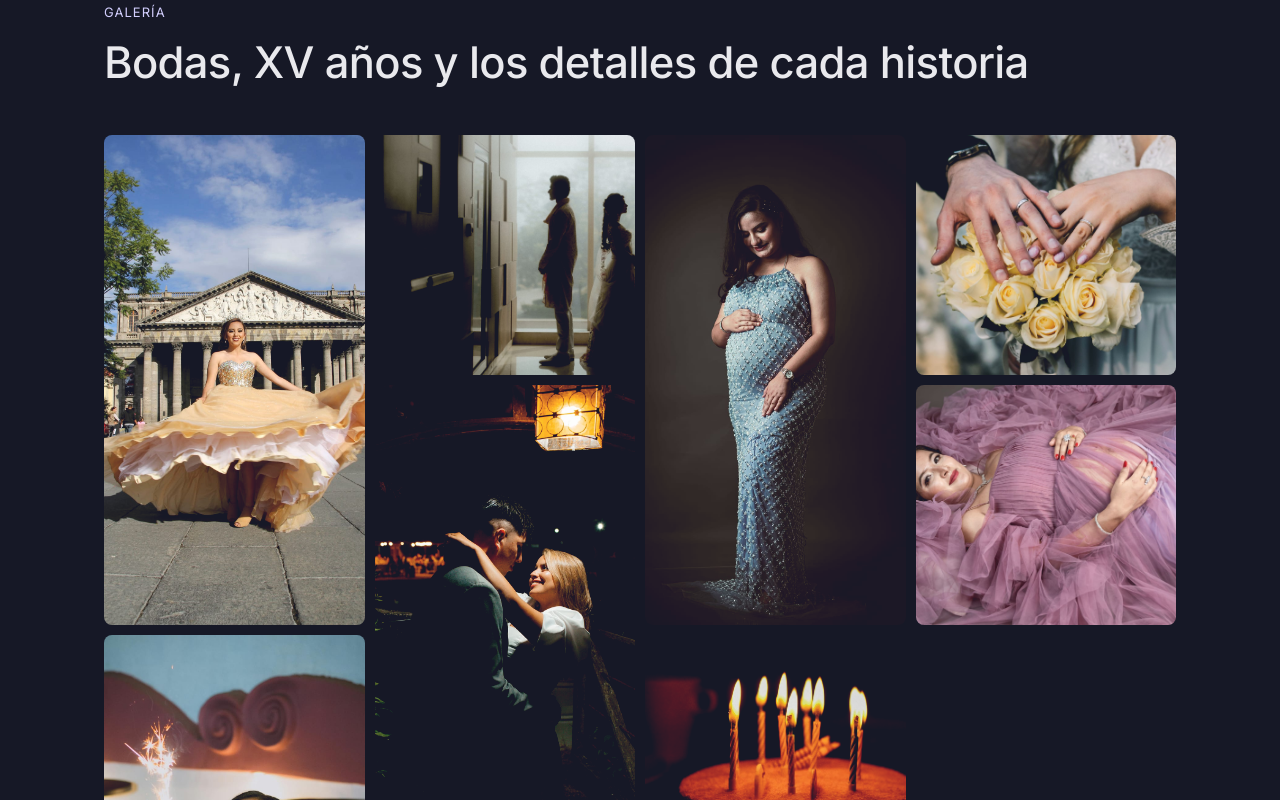
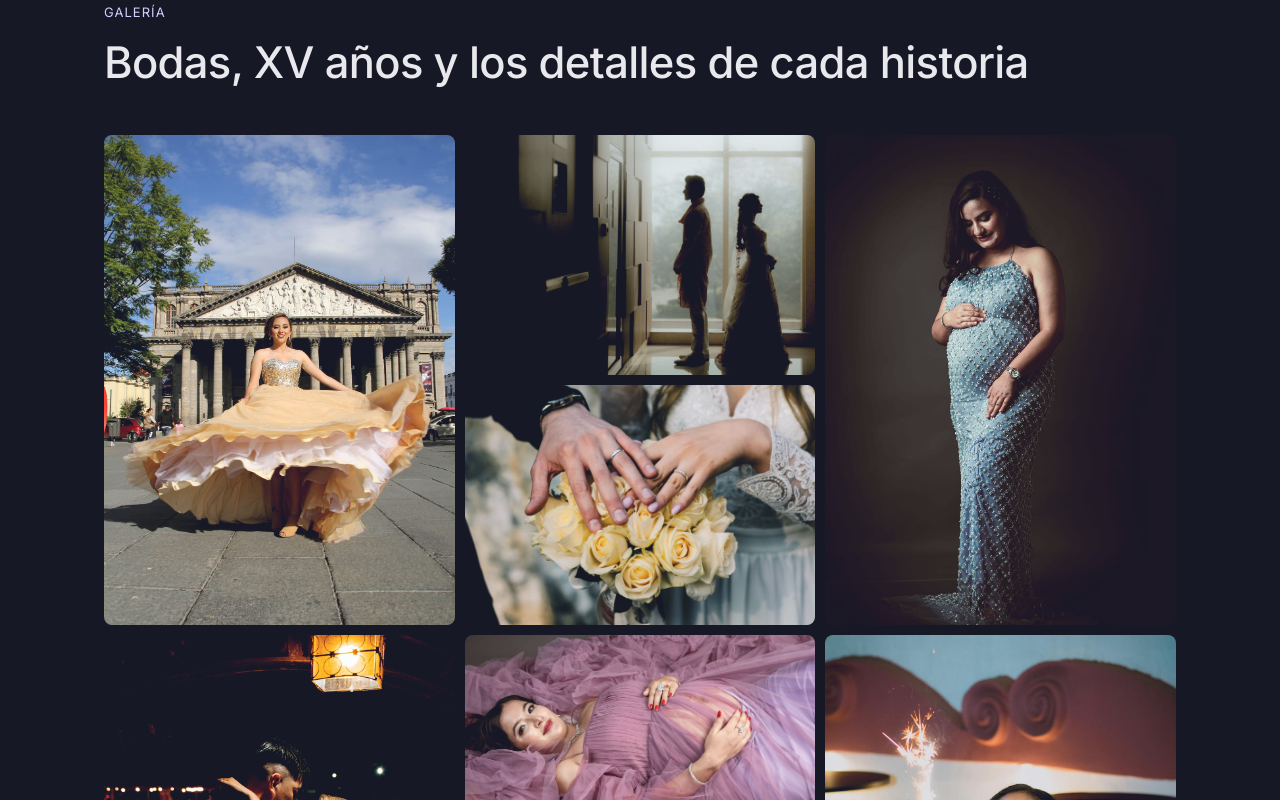
Before and after one commit to jsaldivar-c/zoom-digital, a Next.js app: page / in a window 1280 px wide. Shown: the part 1740-2540 px from the top of the page. Built offline with nearby package versions, Linux system fonts and the light colour scheme.

Commit message:
fix: adjust grid column size in Gallery component for better layout

```diff
--- a/components/Gallery.module.css
+++ b/components/Gallery.module.css
@@ -25,7 +25,7 @@
   margin: 0;
   padding: 0;
   display: grid;
-  grid-template-columns: repeat(auto-fill, minmax(min(100%, 260px), 1fr));
+  grid-template-columns: repeat(auto-fill, minmax(min(100%, 270px), 1fr));
   grid-auto-rows: 240px;
   grid-auto-flow: dense;
   gap: 10px;
```
